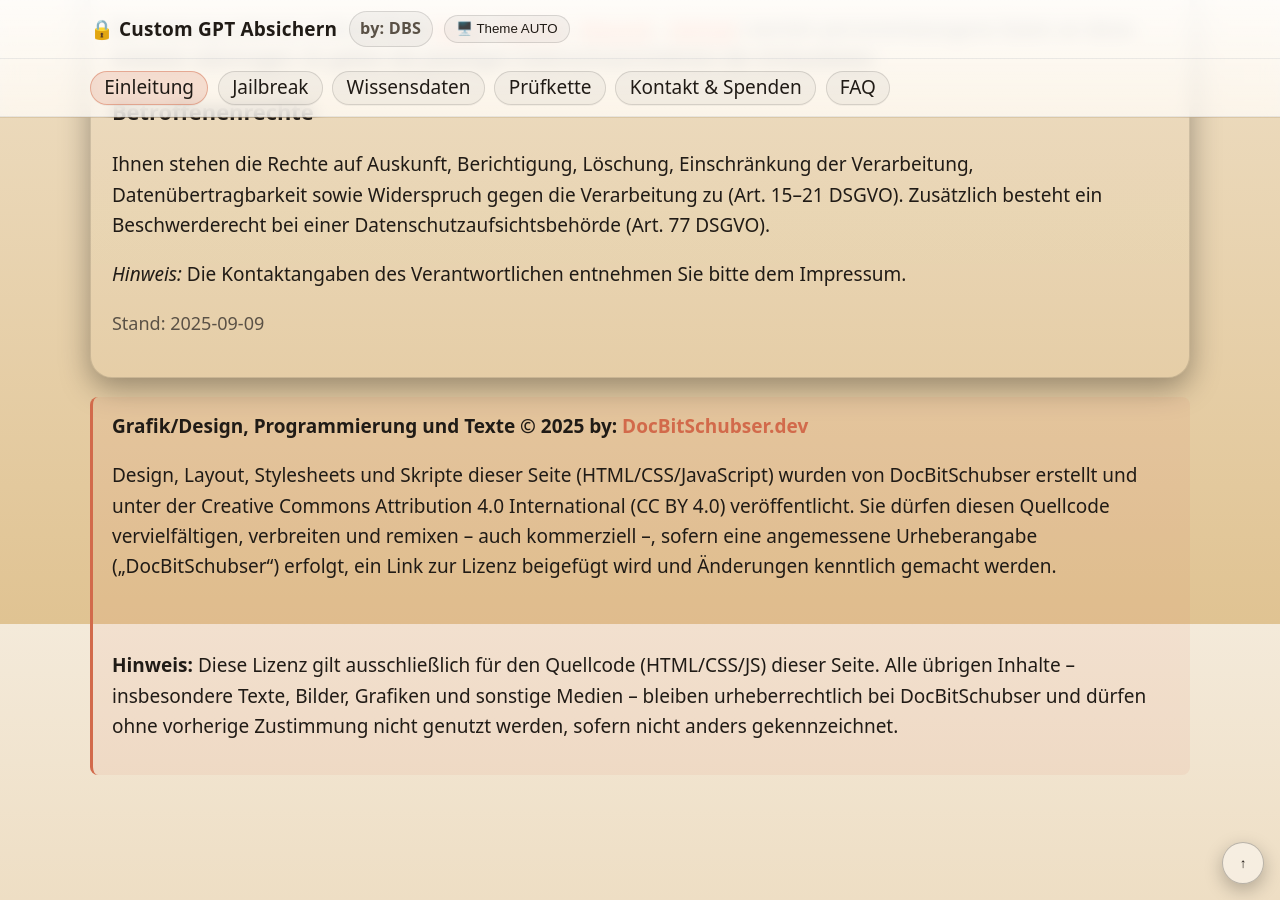
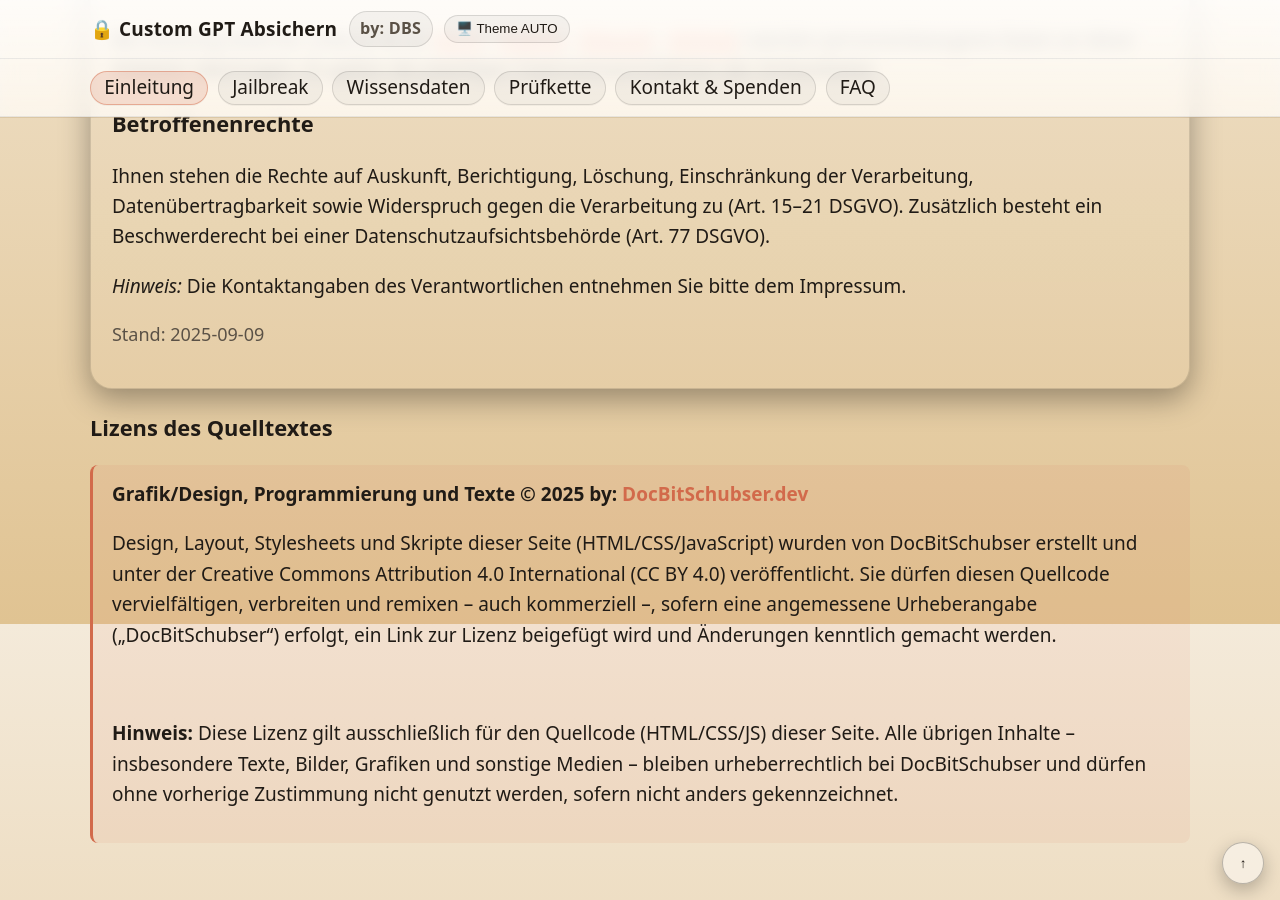
Before and after one commit to DocBitSchubser/ChatGPT_GPT-RuleCompass, a Jekyll site: the page built from docs/index.html, in a window 1280 px wide and 900 px high, scrolled down 6576 px. Built offline with Jekyll 4.4.1, drawn with Linux system fonts in a browser that asks for light colours.

Commit message:
Update index.html

```diff
--- a/docs/index.html
+++ b/docs/index.html
@@ -775,8 +775,8 @@
 
         <!-- Datenschutzhinweis für GitHub Pages (Kurzfassung, DSGVO-konform) -->
         <section id="datenschutz" aria-labelledby="datenschutz-heading">
+          <h2 id="datenschutz-heading">Datenschutzhinweis</h2>
           <div class="card">
-            <h2 id="datenschutz-heading">Datenschutzhinweis</h2>
             <p>
               Diese Website wird über <strong>GitHub Pages</strong> bereitgestellt (Dienst der GitHub, Inc., 88 Colin P. Kelly Jr. Street,
               San Francisco, CA 94107, USA). Beim Aufruf der Seiten verarbeitet GitHub automatisch technische Zugriffsdaten
@@ -816,6 +816,8 @@
               Stand: 2025‑09‑09
             </p>
           </section>
+
+          <h3>Lizens des Quelltextes</h3>
 
           <div class="callout">
               <strong>Grafik/Design, Programmierung und Texte © <span id="y">2025</span> by:
```
